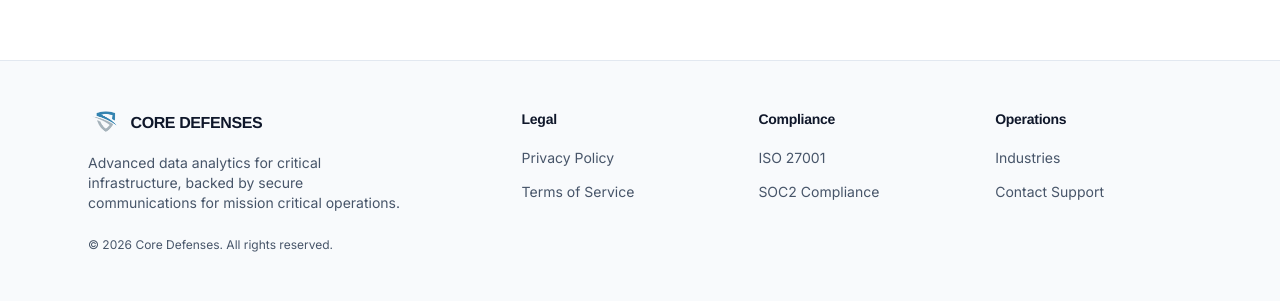
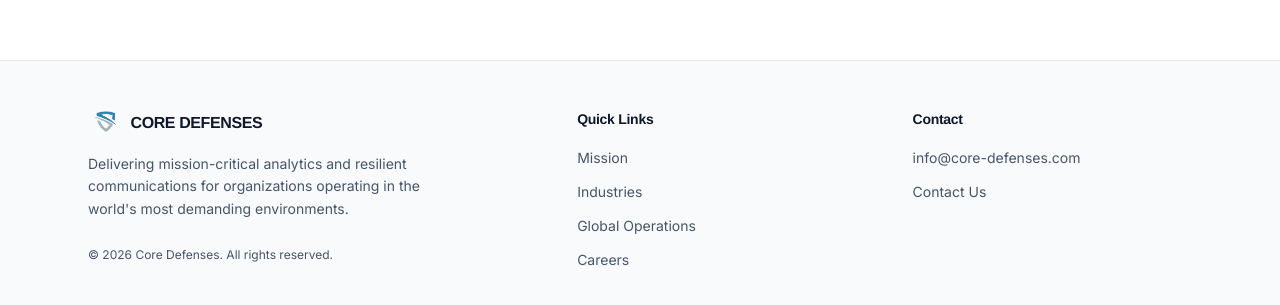
Before and after one commit to CovDefGH/CoreDef-website, a Next.js app: page / in a window 1280 px wide. Shown: the part 2632-2937 px from the top of the page. Built offline with nearby package versions, Linux system fonts and the light colour scheme.

Commit message:
ref(ui): Balance footer navigation
Replace the duplicate contact link in Quick Links with the Mission page, keeping the footer balanced and the Contact column dedicated to support details.

```diff
--- a/src/components/layout/Footer.tsx
+++ b/src/components/layout/Footer.tsx
@@ -1,37 +1,26 @@
 import Link from "next/link";
 import Image from "next/image";
+import { site } from "@/content/site";
 
-// Single standardized footer (UX-NOTES §6.8/§9) — used on every page, no variants.
-// Groups per FR-FOOT-1. Every href resolves to a real route (FR-FOOT-2).
 const GROUPS = [
   {
-    heading: "Legal",
+    heading: "Quick Links",
     links: [
-      { href: "/privacy", label: "Privacy Policy" },
-      { href: "/terms", label: "Terms of Service" },
-    ],
-  },
-  {
-    heading: "Compliance",
-    links: [
-      { href: "/global", label: "ISO 27001" },
-      { href: "/global", label: "SOC2 Compliance" },
-    ],
-  },
-  {
-    heading: "Operations",
-    links: [
+      { href: "/", label: "Mission" },
       { href: "/industries", label: "Industries" },
-      { href: "/contact", label: "Contact Support" },
+      { href: "/global", label: "Global Operations" },
+      { href: "/careers", label: "Careers" },
     ],
   },
 ];
 
 export function Footer() {
+  const { email } = site;
+
   return (
     <footer className="border-line bg-surface border-t">
-      <div className="mx-auto grid max-w-6xl gap-10 px-4 py-12 md:grid-cols-[2fr_1fr_1fr_1fr] md:px-6">
-        <div>
+      <div className="mx-auto grid max-w-6xl gap-12 px-4 py-12 md:grid-cols-2 md:gap-10 md:px-6 lg:grid-cols-[1.55fr_1fr_1fr] lg:gap-14">
+        <div className="lg:pr-8">
           <div className="flex items-center gap-2.5">
             <Image
               src="/logo.png"
@@ -44,11 +33,12 @@ export function Footer() {
               CORE DEFENSES
             </span>
           </div>
-          <p className="text-ink-muted mt-4 max-w-xs text-sm">
-            Advanced data analytics for critical infrastructure, backed by
-            secure communications for mission critical operations.
+          <p className="text-ink-muted mt-4 max-w-sm text-sm leading-relaxed">
+            Delivering mission-critical analytics and resilient communications
+            for organizations operating in the world&apos;s most demanding
+            environments.
           </p>
-          <p className="text-ink-muted mt-6 text-xs">
+          <p className="text-ink-muted mt-6 text-xs leading-relaxed">
             © {new Date().getFullYear()} Core Defenses. All rights reserved.
           </p>
         </div>
@@ -70,6 +60,28 @@ export function Footer() {
             </ul>
           </nav>
         ))}
+
+        <nav aria-label="Contact">
+          <h2 className="text-ink text-sm font-semibold">Contact</h2>
+          <ul className="mt-4 space-y-2.5">
+            <li>
+              <a
+                href={`mailto:${email}`}
+                className="text-ink-muted hover:text-primary text-sm transition-colors"
+              >
+                {email}
+              </a>
+            </li>
+            <li>
+              <Link
+                href="/contact"
+                className="text-ink-muted hover:text-primary text-sm transition-colors"
+              >
+                Contact Us
+              </Link>
+            </li>
+          </ul>
+        </nav>
       </div>
     </footer>
   );
```
